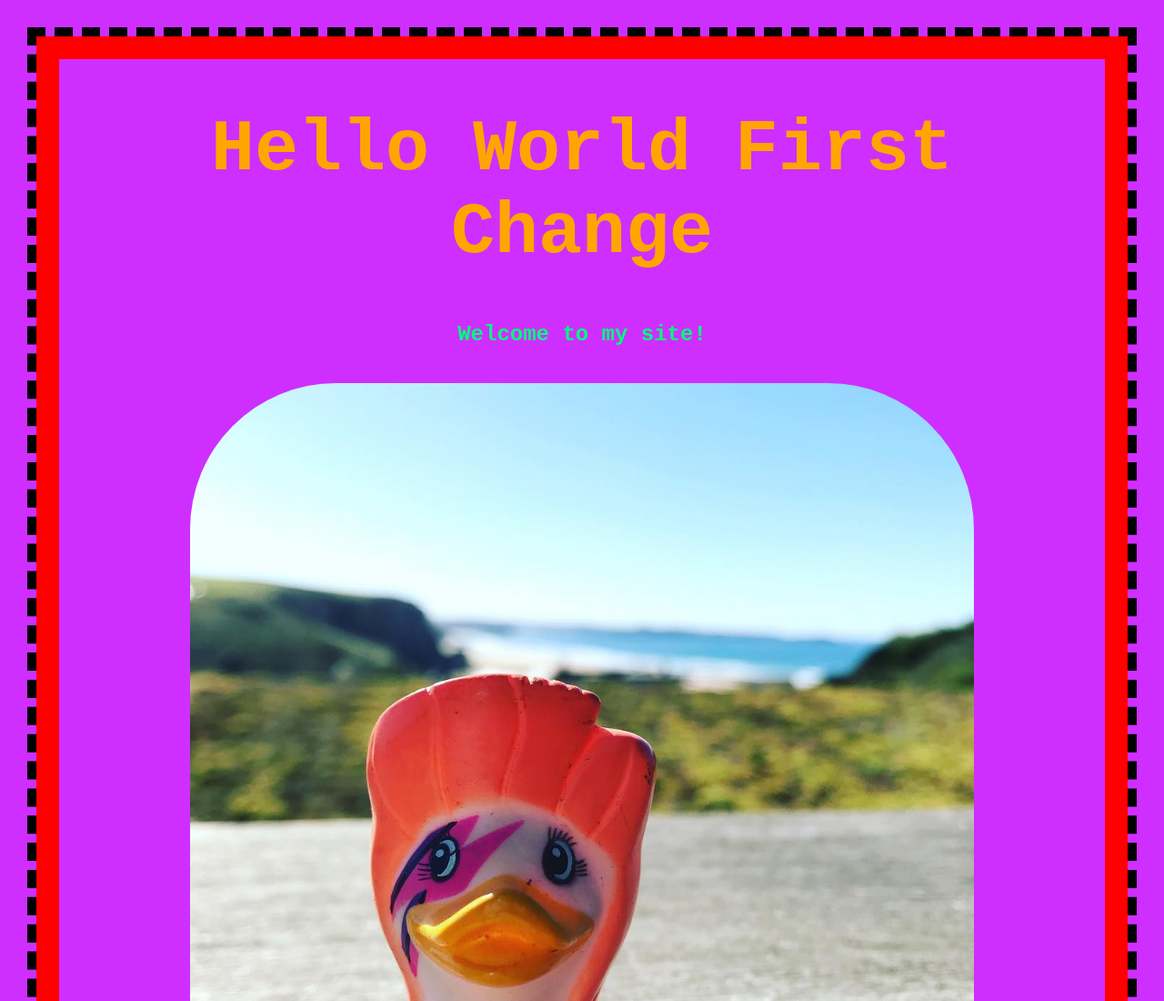
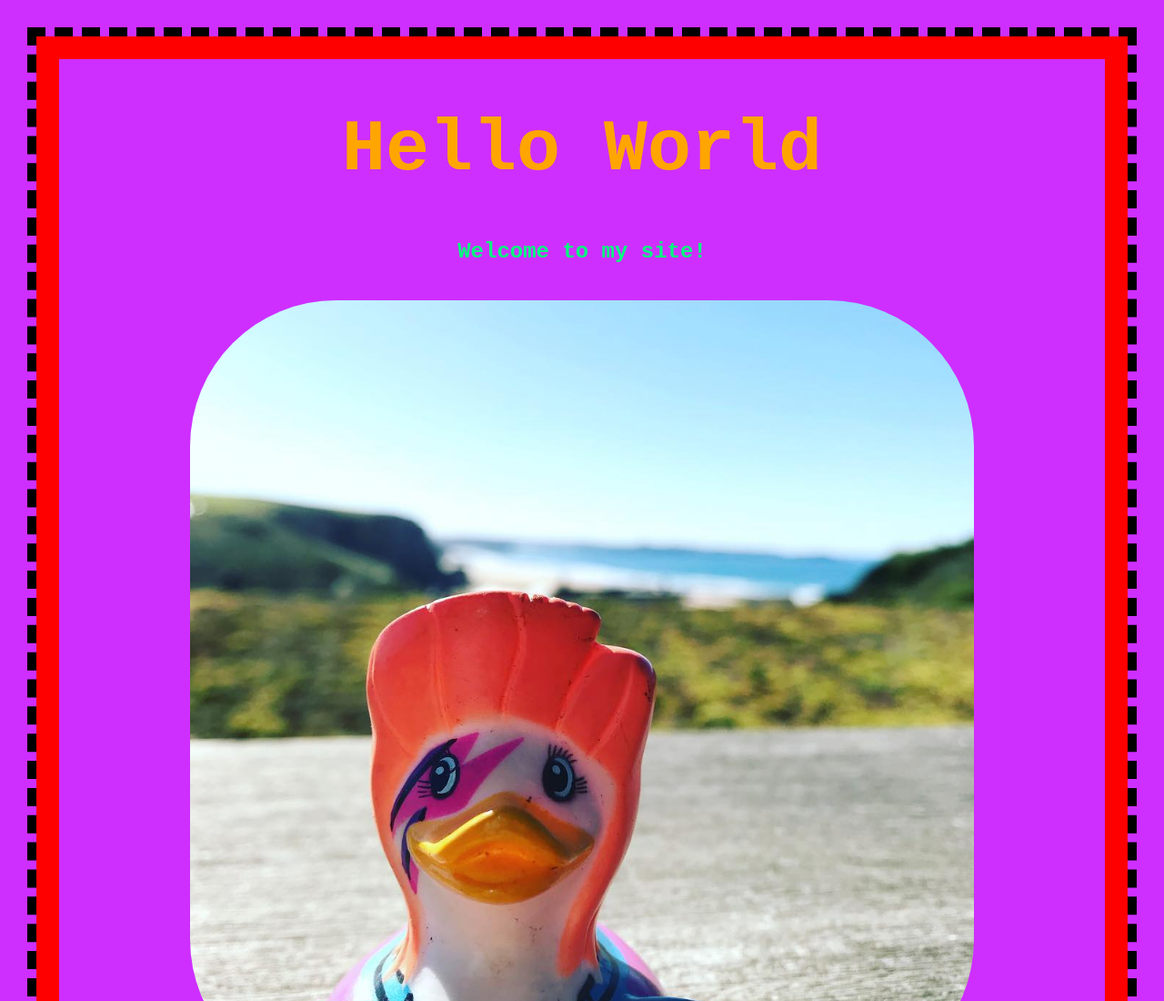
Before and after one commit to lciampi10/beginners-week-one-master, a plain HTML site: page index.html in a window 1280 px wide. Shown: the top 1100 px of the page at 91% size. Drawn offline with Linux system fonts and the light colour scheme.

Commit message:
Revert "HeaderChanged"
This reverts commit 08327eafbcd6f96c0755acad29e134f09abecd7b.

```diff
--- a/index.html
+++ b/index.html
@@ -13,7 +13,7 @@
 
     <div>
 
-        <h1>Hello World First Change</h1>
+        <h1>Hello World</h1>
 
         <h2>Welcome to my site!</h2>
 
```
